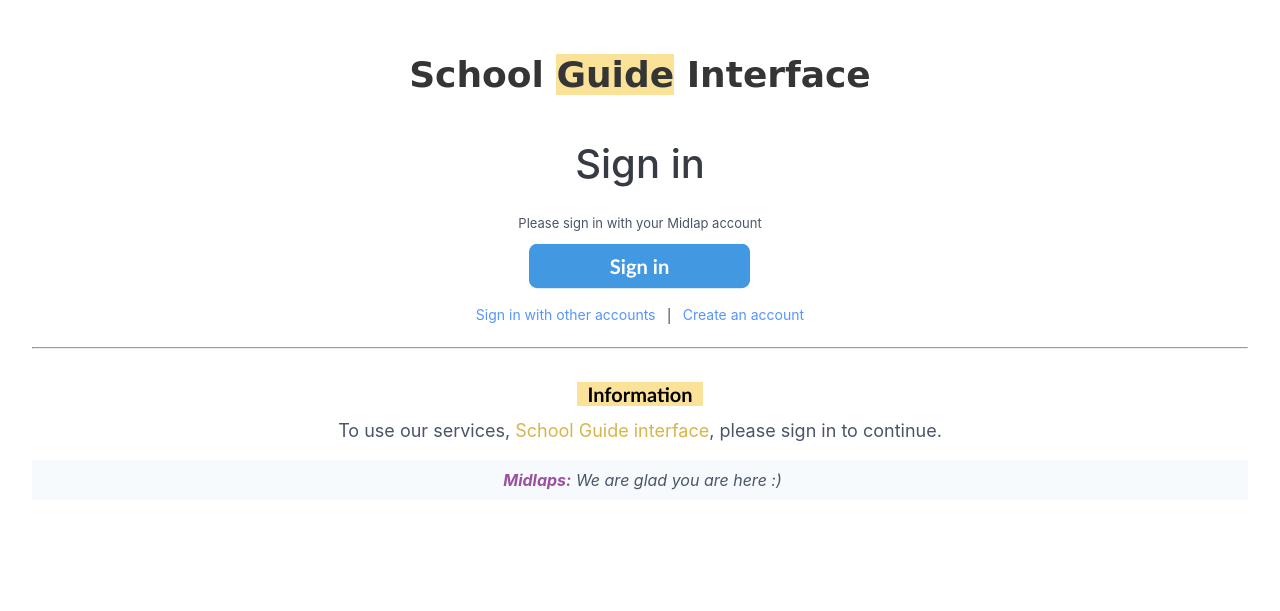
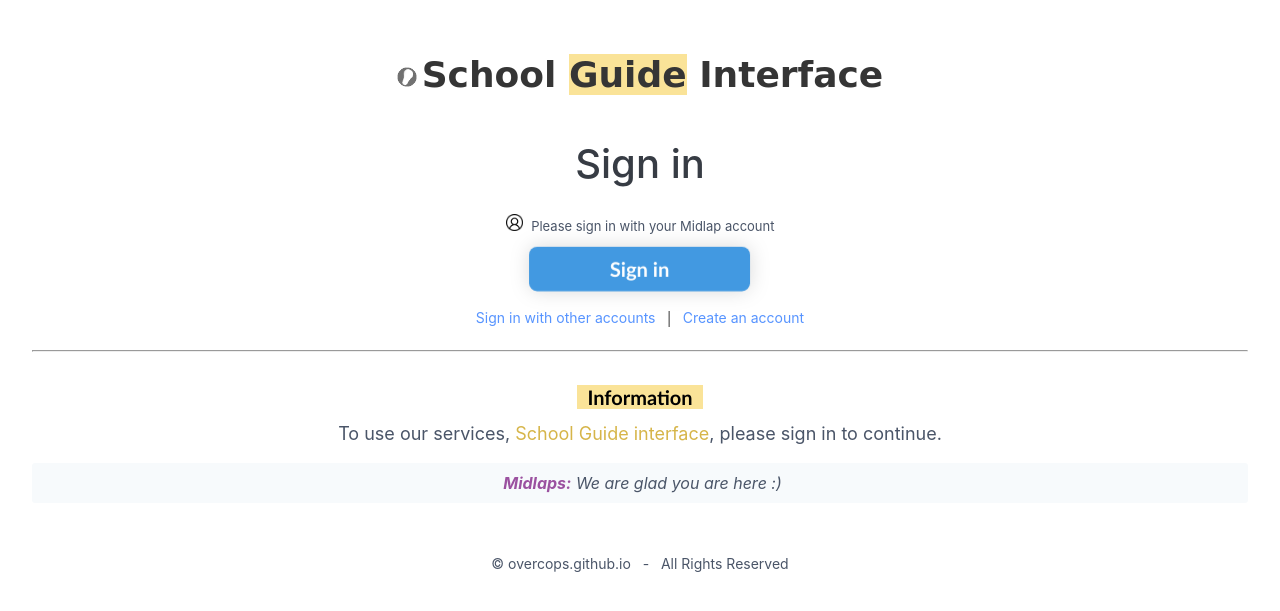
Before and after one commit to Overcops/School-Guide-Interface, a PHP site: the page made by Sign In.html in a window 1280 px wide. Shown: the top 611 px of the page. Run offline with PHP 8.4, Linux system fonts and the light colour scheme.

Commit message:
Add files via upload

```diff
--- a/Sign In.css
+++ b/Sign In.css
@@ -17,6 +17,7 @@ h1, h2, p {
     box-sizing:inherit;
     text-align: center;
 
+
 }
 
 .sin-h1 {
@@ -26,6 +27,19 @@ h1, h2, p {
     margin: 16px 0px 0px;
     color: rgb(53, 53, 53);
     font-family:cursive, -apple-system,BlinkMacSystemFont,Segoe UI,Roboto,Helvetica Neue,Arial,Noto Sans,sans-serif,Apple Color Emoji,Segoe UI Emoji,Segoe UI Symbol,Noto Color Emoji;
+}
+.sin-h1::before {
+    content: "";
+    display: inline-block;
+    width: 20px;
+    height: 20px;
+    background-image: url(Logo.png);
+    background-repeat: no-repeat;
+    background-position: center;
+    margin-right: 5px;
+    background-size: contain;
+
+
 }
 .sin-h2 {
     text-align: center;
@@ -44,7 +58,20 @@ h1, h2, p {
     font-family: -apple-system,BlinkMacSystemFont,Segoe UI,Roboto,Helvetica Neue,Arial,Noto Sans,sans-serif,Apple Color Emoji,Segoe UI Emoji,Segoe UI Symbol,Noto Color Emoji;
 
 }
+.sin-p1::before {
+        content: "";
+        display: inline-block;
+        width: 17px;
+        height: 17px;
+        background-image: url(user.png);
+        background-repeat: no-repeat;
+        background-position: center;
+        margin-right: 5px;
+        background-size: contain;
+
+}
 .m-b {
+    filter: drop-shadow(0 0 10px rgba(0,0,0,0.15));
     background-color: #4299e1;
     border-radius: .5rem;
     margin: 20px 0px 0px;
@@ -143,6 +170,7 @@ button {
     font-weight: 700;
     color: #9b51a0;
 }
+
 .italic {
     font-family: -apple-system,BlinkMacSystemFont,Segoe UI,Roboto,Helvetica Neue,Arial,Noto Sans,sans-serif,Apple Color Emoji,Segoe UI Emoji,Segoe UI Symbol,Noto Color Emoji;
     color: #4a5568;
@@ -162,3 +190,12 @@ hr {
     margin-bottom: 20px;
     color:red;
 }
+.rights {
+    max-width: 100rem;
+    text-align: center;
+    font-size: 14px;
+    margin: 50px 0px 0px;
+    color: #4a5568;
+    font-family: -apple-system,BlinkMacSystemFont,Segoe UI,Roboto,Helvetica Neue,Arial,Noto Sans,sans-serif,Apple Color Emoji,Segoe UI Emoji,Segoe UI Symbol,Noto Color Emoji;
+
+}
--- a/Sign In.html
+++ b/Sign In.html
@@ -59,6 +59,10 @@
                                     </p>
                                 </div>
                             </div>
+                            <div class="rights">© overcops.github.io
+                                &nbsp;&nbsp;-&nbsp;&nbsp; All Rights Reserved
+                            </div>
+                            </div>
                         </div>
                     </section>
                 </main>
```
Also changed, not shown: index.css (+23 -0 lines), index.html (+5 -2 lines), Logo.png (added), qustn.png (added), user.png (added).
